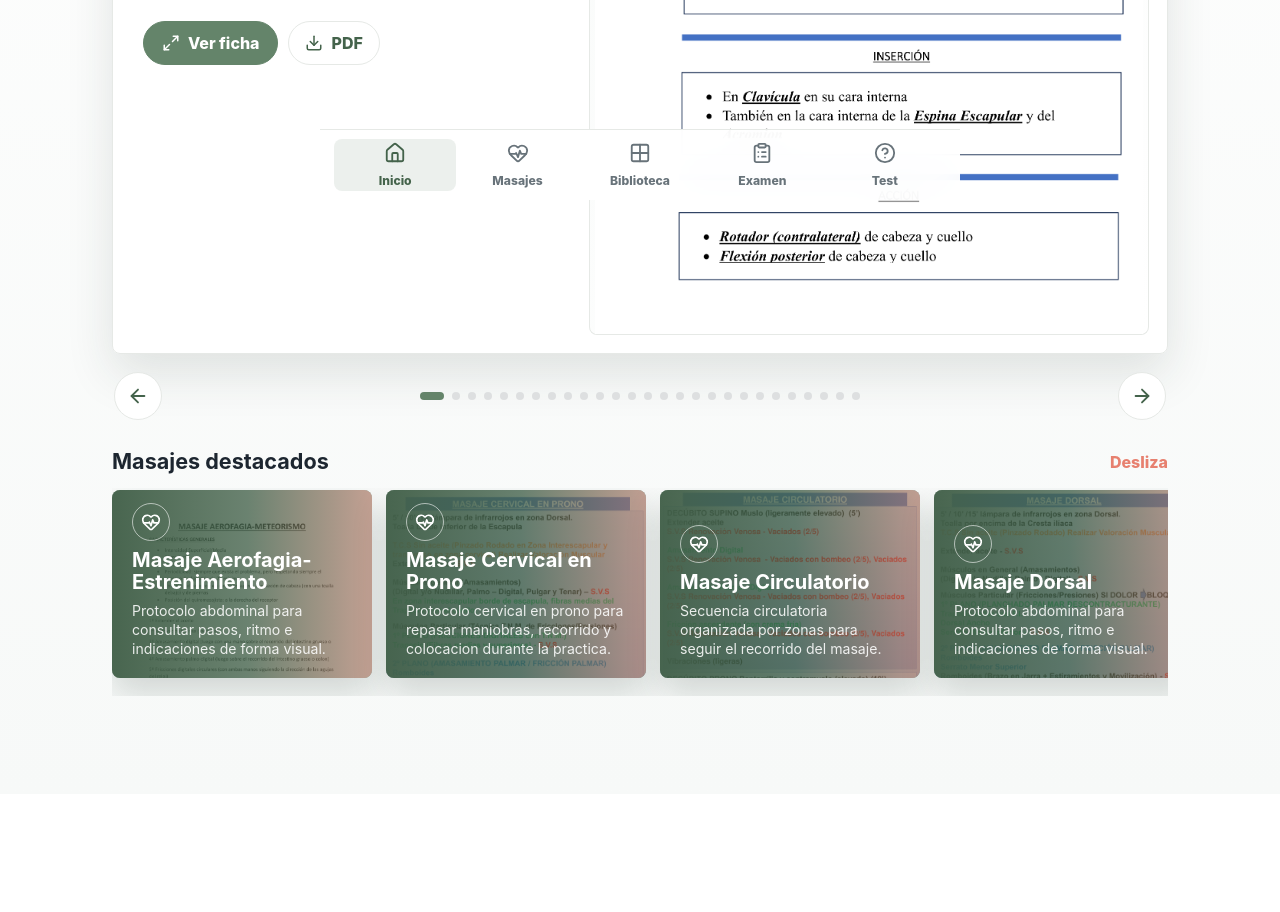
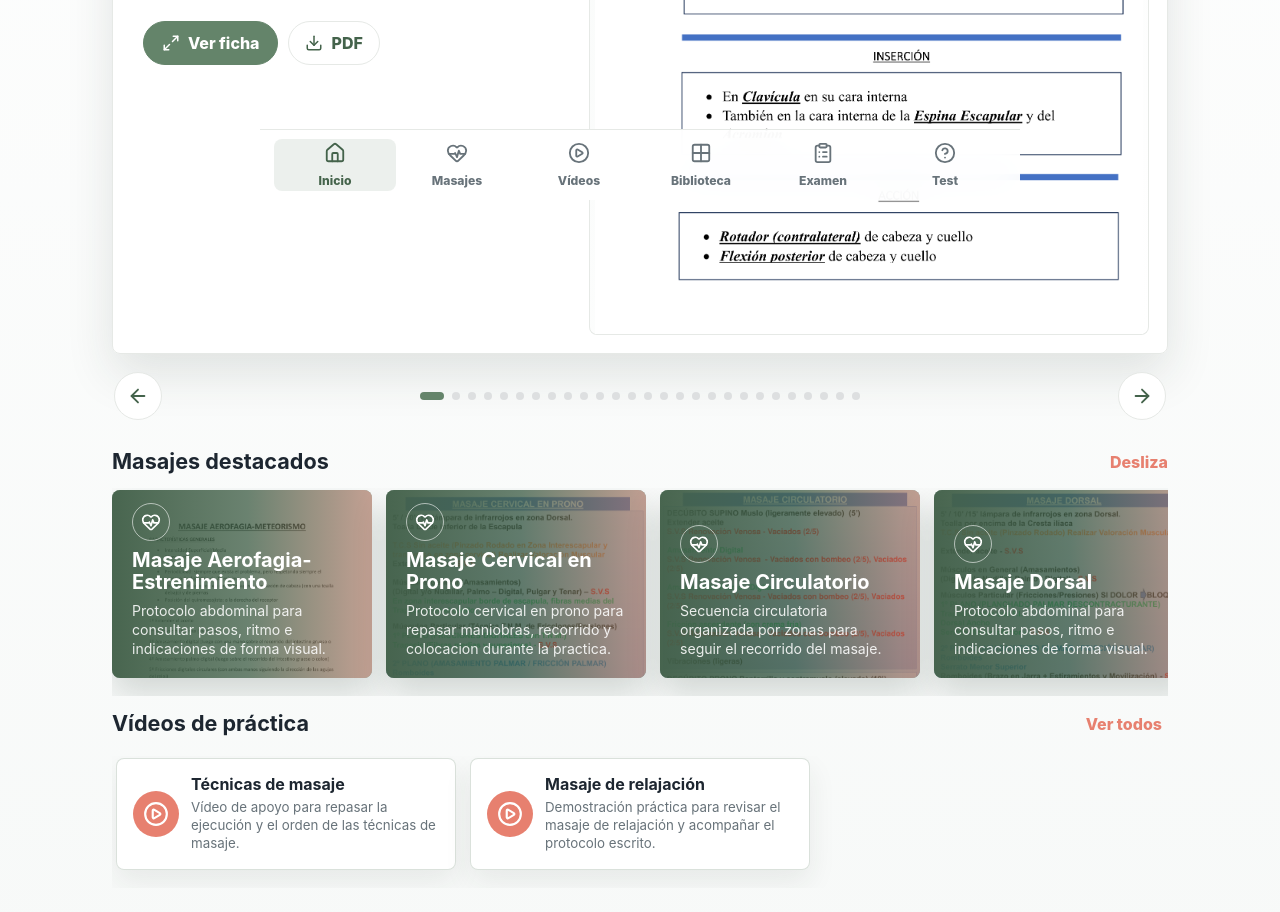
Before and after one commit to andreaonicbeauty-arch/quiromasaje-atlas-app, a React (Vite) app: page / in a window 1280 px wide. Shown: the part 600-1512 px from the top of the page. Before the commit the page ends 1394 px from the top, so only its background shows below. Built offline with nearby package versions, Linux system fonts and the light colour scheme.

Commit message:
Add video lessons section

```diff
--- a/public/sw.js
+++ b/public/sw.js
@@ -1,4 +1,4 @@
-const CACHE_NAME = "quiromasaje-atlas-v7";
+const CACHE_NAME = "quiromasaje-atlas-v8";
 const BASE_PATH = "/quiromasaje-atlas-app/";
 const APP_SHELL = [
   BASE_PATH,
--- a/src/main.tsx
+++ b/src/main.tsx
@@ -12,6 +12,7 @@ import {
   HeartPulse,
   Home,
   Maximize2,
+  PlayCircle,
   RotateCcw,
   Search,
   Sparkles,
@@ -31,7 +32,7 @@ type AtlasItem = {
   summary: string;
 };
 
-type View = "home" | "massages" | "library" | "exam" | "test";
+type View = "home" | "massages" | "videos" | "library" | "exam" | "test";
 
 type ExamMuscle = {
   id: string;
@@ -57,6 +58,31 @@ type ZoneTheory = {
   title: string;
   items: string[];
 };
+
+type VideoLesson = {
+  id: string;
+  title: string;
+  summary: string;
+  driveId: string;
+};
+
+const videoLessons: VideoLesson[] = [
+  {
+    id: "tecnicas-masaje",
+    title: "Técnicas de masaje",
+    summary: "Vídeo de apoyo para repasar la ejecución y el orden de las técnicas de masaje.",
+    driveId: "1RVYT3NryiV0i2Nl_8i3KuSNso3OrHnT1",
+  },
+  {
+    id: "masaje-relajacion",
+    title: "Masaje de relajación",
+    summary: "Demostración práctica para revisar el masaje de relajación y acompañar el protocolo escrito.",
+    driveId: "101czNB8sPaEcKwWuvgIuDUW2iDBupNiG",
+  },
+];
+
+const drivePreviewUrl = (driveId: string) => `https://drive.google.com/file/d/${driveId}/preview`;
+const driveViewUrl = (driveId: string) => `https://drive.google.com/file/d/${driveId}/view`;
 
 const examMuscles: ExamMuscle[] = [
   {
@@ -594,6 +620,16 @@ function App() {
             </div>
             <MassageRail items={massages} onOpen={setReader} />
           </section>
+
+          <section className="rail-section video-teaser">
+            <div className="section-heading">
+              <h3>Vídeos de práctica</h3>
+              <button className="inline-link" type="button" onClick={() => setView("videos")}>
+                Ver todos
+              </button>
+            </div>
+            <VideoStrip videos={videoLessons} />
+          </section>
         </>
       )}
 
@@ -613,6 +649,8 @@ function App() {
           </div>
         </section>
       )}
+
+      {view === "videos" && <VideoSection videos={videoLessons} />}
 
       {view === "library" && (
         <section className="page-section">
@@ -667,6 +705,10 @@ function App() {
           <HeartPulse size={22} />
           Masajes
         </button>
+        <button className={view === "videos" ? "active" : ""} type="button" onClick={() => setView("videos")}>
+          <PlayCircle size={22} />
+          Vídeos
+        </button>
         <button className={view === "library" ? "active" : ""} type="button" onClick={() => setView("library")}>
           <Grid2X2 size={22} />
           Biblioteca
@@ -683,6 +725,60 @@ function App() {
 
       {reader && <ReaderModal item={reader} onClose={() => setReader(null)} />}
     </main>
+  );
+}
+
+function VideoStrip({ videos }: { videos: VideoLesson[] }) {
+  return (
+    <div className="video-strip">
+      {videos.map((video) => (
+        <a className="video-mini-card" href={driveViewUrl(video.driveId)} target="_blank" rel="noreferrer" key={video.id}>
+          <PlayCircle size={22} />
+          <span>
+            <strong>{video.title}</strong>
+            <small>{video.summary}</small>
+          </span>
+        </a>
+      ))}
+    </div>
+  );
+}
+
+function VideoSection({ videos }: { videos: VideoLesson[] }) {
+  return (
+    <section className="page-section video-page">
+      <div className="section-heading expanded">
+        <div>
+          <h2>Vídeos</h2>
+          <p>Material audiovisual para repasar técnicas y secuencias junto a las fichas.</p>
+        </div>
+        <PlayCircle size={24} />
+      </div>
+      <div className="video-grid">
+        {videos.map((video) => (
+          <article className="video-card" key={video.id}>
+            <div className="video-frame">
+              <iframe
+                title={video.title}
+                src={drivePreviewUrl(video.driveId)}
+                allow="autoplay; encrypted-media; fullscreen"
+                allowFullScreen
+                loading="lazy"
+              />
+            </div>
+            <div className="video-copy">
+              <span>Google Drive</span>
+              <h3>{video.title}</h3>
+              <p>{video.summary}</p>
+              <a className="ghost-button" href={driveViewUrl(video.driveId)} target="_blank" rel="noreferrer">
+                <PlayCircle size={18} />
+                Abrir vídeo
+              </a>
+            </div>
+          </article>
+        ))}
+      </div>
+    </section>
   );
 }
 
--- a/src/style.css
+++ b/src/style.css
@@ -245,6 +245,14 @@ h3 {
   font-weight: 780;
 }
 
+.inline-link {
+  min-height: 36px;
+  border: 0;
+  color: var(--coral);
+  background: transparent;
+  font-weight: 800;
+}
+
 .section-heading.expanded {
   align-items: flex-end;
   margin-bottom: 18px;
@@ -336,6 +344,112 @@ h3 {
 
 .page-section {
   padding: 4px 0 28px;
+}
+
+.video-teaser {
+  margin-top: 10px;
+}
+
+.video-strip {
+  display: grid;
+  grid-auto-flow: column;
+  grid-auto-columns: minmax(250px, 340px);
+  gap: 14px;
+  overflow-x: auto;
+  padding: 2px 4px 18px;
+  scroll-snap-type: x mandatory;
+  scrollbar-width: none;
+}
+
+.video-strip::-webkit-scrollbar {
+  display: none;
+}
+
+.video-mini-card {
+  display: grid;
+  grid-template-columns: 46px 1fr;
+  align-items: center;
+  gap: 12px;
+  min-height: 112px;
+  padding: 16px;
+  border: 1px solid rgba(100, 132, 106, 0.24);
+  border-radius: var(--radius);
+  color: var(--ink);
+  background: rgba(255, 255, 255, 0.94);
+  text-decoration: none;
+  scroll-snap-align: start;
+  box-shadow: 0 12px 28px rgba(36, 52, 43, 0.08);
+}
+
+.video-mini-card > svg {
+  width: 46px;
+  height: 46px;
+  padding: 10px;
+  border-radius: 999px;
+  color: #fff;
+  background: var(--coral);
+}
+
+.video-mini-card span {
+  display: grid;
+  gap: 5px;
+  min-width: 0;
+}
+
+.video-mini-card strong {
+  line-height: 1.15;
+}
+
+.video-mini-card small {
+  color: var(--muted);
+  line-height: 1.35;
+}
+
+.video-grid {
+  display: grid;
+  grid-template-columns: repeat(2, minmax(0, 1fr));
+  gap: 16px;
+}
+
+.video-card {
+  display: grid;
+  overflow: hidden;
+  border: 1px solid var(--line);
+  border-radius: var(--radius);
+  background: rgba(255, 255, 255, 0.94);
+  box-shadow: 0 14px 34px rgba(36, 52, 43, 0.08);
+}
+
+.video-frame {
+  position: relative;
+  aspect-ratio: 16 / 9;
+  background: #101815;
+}
+
+.video-frame iframe {
+  position: absolute;
+  inset: 0;
+  width: 100%;
+  height: 100%;
+  border: 0;
+}
+
+.video-copy {
+  display: grid;
+  gap: 10px;
+  padding: 16px;
+}
+
+.video-copy span {
+  color: var(--sage);
+  font-size: 0.78rem;
+  font-weight: 820;
+  text-transform: uppercase;
+}
+
+.video-copy p {
+  color: var(--muted);
+  line-height: 1.45;
 }
 
 .massage-grid {
@@ -640,8 +754,8 @@ h3 {
   bottom: 0;
   z-index: 20;
   display: grid;
-  grid-template-columns: repeat(5, 1fr);
-  width: min(100%, 640px);
+  grid-template-columns: repeat(6, 1fr);
+  width: min(100%, 760px);
   transform: translateX(-50%);
   padding: 9px 14px max(9px, env(safe-area-inset-bottom));
   border-top: 1px solid var(--line);
@@ -753,6 +867,10 @@ h3 {
     grid-template-columns: 1fr;
   }
 
+  .video-grid {
+    grid-template-columns: 1fr;
+  }
+
   .zone-grid,
   .exam-grid,
   .option-grid {
@@ -787,7 +905,14 @@ h3 {
   }
 
   .bottom-nav button {
-    font-size: 0.68rem;
+    gap: 3px;
+    min-height: 50px;
+    font-size: 0.62rem;
+  }
+
+  .bottom-nav button svg {
+    width: 20px;
+    height: 20px;
   }
 
   .test-actions {
```
